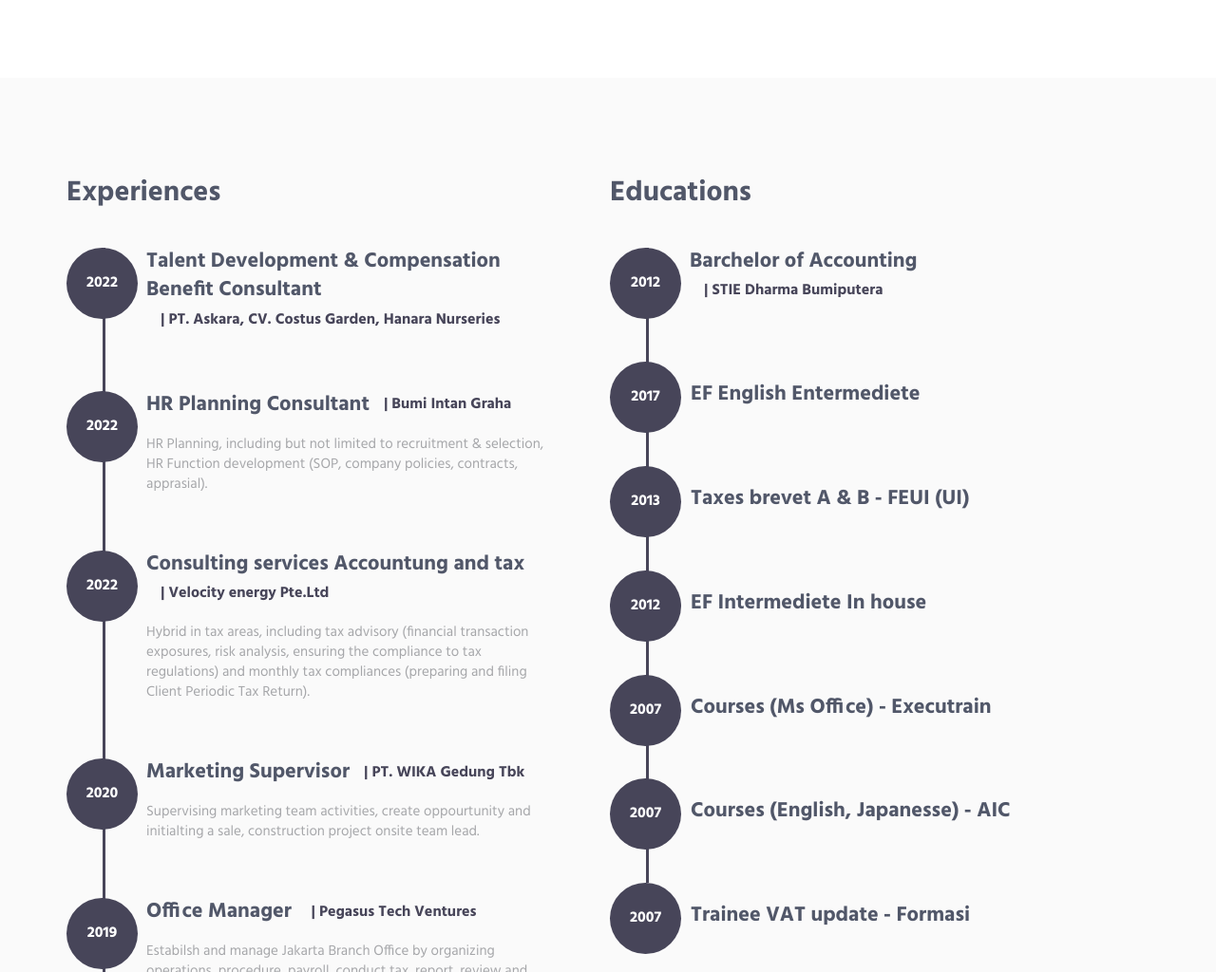
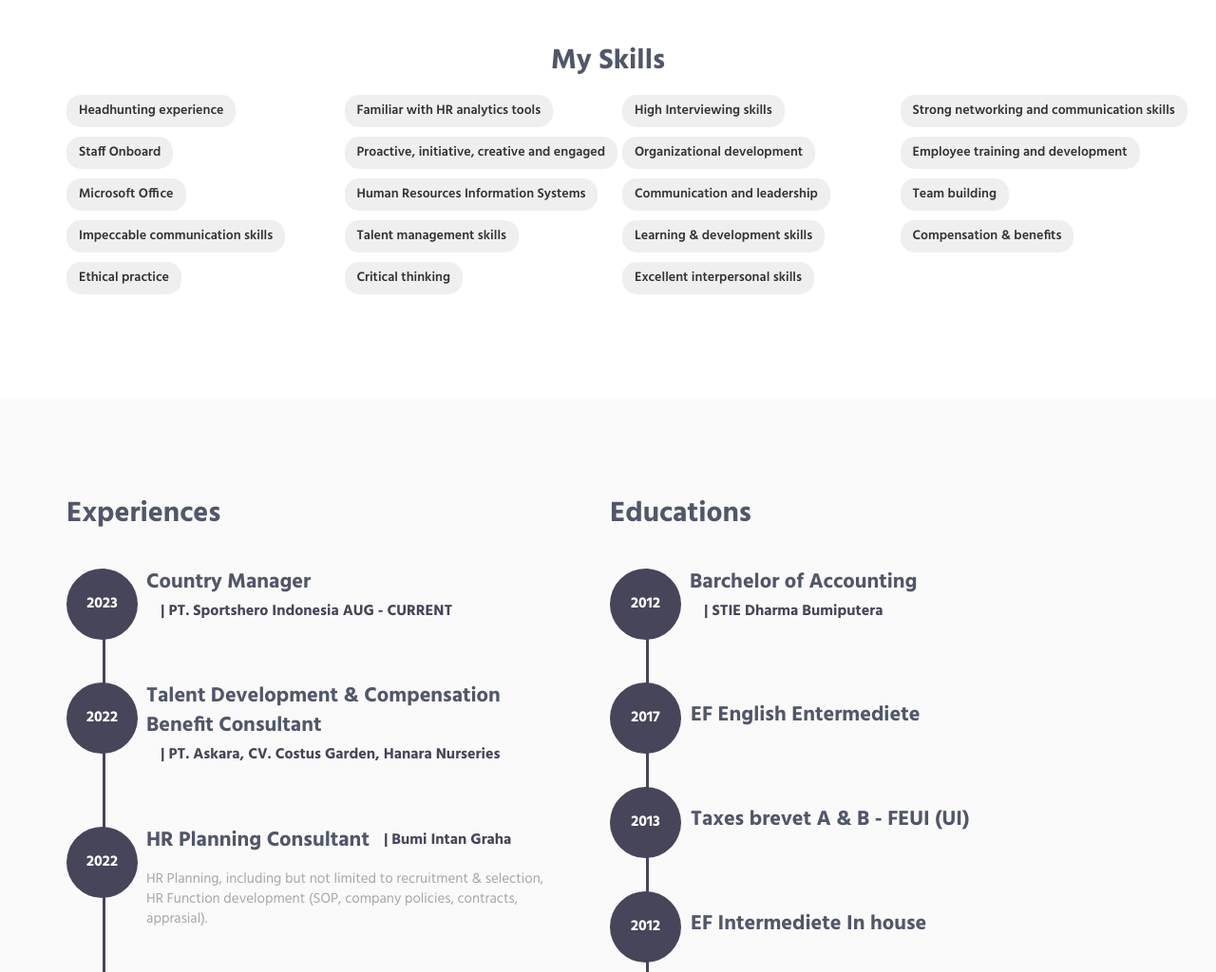
Before and after one commit to Nukyirhamna/personal-profile, a plain HTML site: page index.html in a window 1280 px wide. Shown: the part 1397-2421 px from the top of the page at 95% size. Drawn offline with Linux system fonts and the light colour scheme.

Commit message:
Update index.html

```diff
--- a/index.html
+++ b/index.html
@@ -1,6 +1,7 @@
 <!DOCTYPE html>
 <html lang="en" class="no-js">
 <!-- BEGIN HEAD -->
+
 <head>
   <meta charset="utf-8" />
   <title>Web Profile - Nuky Wahyu Irhamna</title>
@@ -10,29 +11,13 @@
   <meta content="" name="author" />
 
   <!-- GLOBAL MANDATORY STYLES -->
-    <link
-      href="http://fonts.googleapis.com/css?family=Hind:300,400,500,600,700"
-      rel="stylesheet"
-      type="text/css"
-    />
-    <link
-      href="vendor/simple-line-icons/css/simple-line-icons.css"
-      rel="stylesheet"
-      type="text/css"
-    />
-    <link
-      href="vendor/bootstrap/css/bootstrap.min.css"
-      rel="stylesheet"
-      type="text/css"
-    />
+  <link href="http://fonts.googleapis.com/css?family=Hind:300,400,500,600,700" rel="stylesheet" type="text/css" />
+  <link href="vendor/simple-line-icons/css/simple-line-icons.css" rel="stylesheet" type="text/css" />
+  <link href="vendor/bootstrap/css/bootstrap.min.css" rel="stylesheet" type="text/css" />
 
   <!-- PAGE LEVEL PLUGIN STYLES -->
   <link href="css/animate.css" rel="stylesheet" />
-    <link
-      href="vendor/swiper/css/swiper.min.css"
-      rel="stylesheet"
-      type="text/css"
-    />
+  <link href="vendor/swiper/css/swiper.min.css" rel="stylesheet" type="text/css" />
 
   <!-- THEME STYLES -->
   <link href="css/layout.min.css" rel="stylesheet" type="text/css" />
@@ -44,9 +29,11 @@
       position: relative;
       padding: 22px 0;
     }
+
     .timeline-wrapper:last-child:before {
       height: 0;
     }
+
     .timeline-wrapper:before {
       content: "";
       background: #474559;
@@ -65,6 +52,7 @@
       line-height: 75px;
       text-align: center;
     }
+
     .timeline-yr span {
       color: #ffffff;
       font-size: 16px;
@@ -79,6 +67,7 @@
       max-width: 432px;
       margin-left: 6em;
     }
+
     .timeline-info small {
       color: #474559;
       font-size: 16px;
@@ -92,6 +81,7 @@
 <!-- END HEAD -->
 
 <!-- BODY -->
+
 <body id="body" data-spy="scroll" data-target=".header">
   <!--========== HEADER ==========-->
   <header class="header navbar-fixed-top">
@@ -100,12 +90,7 @@
       <div class="container">
         <!-- Brand and toggle get grouped for better mobile display -->
         <div class="menu-container js_nav-item">
-            <button
-              type="button"
-              class="navbar-toggle"
-              data-toggle="collapse"
-              data-target=".nav-collapse"
-            >
+          <button type="button" class="navbar-toggle" data-toggle="collapse" data-target=".nav-collapse">
             <span class="sr-only">Toggle navigation</span>
             <span class="toggle-icon"></span>
           </button>
@@ -127,22 +112,16 @@
                 <a class="nav-item-child nav-item-hover" href="#body">Home</a>
               </li>
               <li class="js_nav-item nav-item">
-                  <a class="nav-item-child nav-item-hover" href="#about"
-                    >About</a
-                  >
+                <a class="nav-item-child nav-item-hover" href="#about">About</a>
               </li>
               <li class="js_nav-item nav-item">
-                  <a class="nav-item-child nav-item-hover" href="#experience"
-                    >Experience</a
-                  >
+                <a class="nav-item-child nav-item-hover" href="#experience">Experience</a>
               </li>
               <li class="js_nav-item nav-item">
                 <a class="nav-item-child nav-item-hover" href="#work">Work</a>
               </li>
               <li class="js_nav-item nav-item">
-                  <a class="nav-item-child nav-item-hover" href="#contact"
-                    >Contact</a
-                  >
+                <a class="nav-item-child nav-item-hover" href="#contact">Contact</a>
               </li>
             </ul>
           </div>
@@ -172,23 +151,16 @@
           <ul class="list-inline">
             <li>
               <h4>My Profesional Account</h4>
-                <a
-                  href="https://www.linkedin.com/in/nukywahyuirhamna/"
-                  class="social-icons"
-                  ><i class="icon-social-linkedin"></i
-                ></a>
+              <a href="https://www.linkedin.com/in/nukywahyuirhamna/" class="social-icons"><i
+                  class="icon-social-linkedin"></i></a>
               <span class="ms-2">LinkedIn</span>
             </li>
           </ul>
         </div>
         <div class="col-sm-6">
           <div class="promo-block-img-wrap">
-              <img
-                class="promo-block-img img-responsive"
-                style="width: 500px"
-                src="img/mockup/ilustration-3.png"
-                align="Avatar"
-              />
+            <img class="promo-block-img img-responsive" style="width: 500px" src="img/mockup/ilustration-3.png"
+              align="Avatar" />
           </div>
         </div>
       </div>
@@ -203,11 +175,7 @@
     <div class="container content-lg">
       <div class="row">
         <div class="col-sm-5 sm-margin-b-60">
-            <img
-              class="full-width img-responsive"
-              src="img/500x700/foto-02.jpg"
-              alt="Image"
-            />
+          <img class="full-width img-responsive" src="img/500x700/foto-02.jpg" alt="Image" />
         </div>
         <div class="col-sm-7">
           <div class="section-seperator margin-b-50">
@@ -215,18 +183,18 @@
               <div class="margin-b-20">
                 <h2>About Me</h2>
                 <p>
-                    I'm a highly motivated and result driven manager, proud with
-                    my cash flow monitoring’s skill, and good in administration
-                    parts. Having the ability to handle complex assignment
-                    effectively, efficiently, and have the confidence to work as
-                    part of a team or in dependently.
+                  I am a HR Manager specialist who has 5+ experience in
+                  recruiting new employees according to specifications,
+                  retaining current employees and developing recruitment
+                  strategies, implementing systems for managing staff
+                  benefits, Team building, communication, and leadership skills
+                  help me find ways to get to know someone’s personality
+                  before recruiting.
+
                 </p>
               </div>
-                <a
-                  href="https://drive.google.com/drive/folders/1CEFcLoV3drBkdzR6GaZqG8kL62eNv7-Z"
-                  class="btn-theme btn-theme-md btn-default-bg text-uppercase"
-                  >Download my full CV and references</a
-                >
+              <a href="https://drive.google.com/drive/folders/1CEFcLoV3drBkdzR6GaZqG8kL62eNv7-Z"
+                class="btn-theme btn-theme-md btn-default-bg text-uppercase">Download my full CV and references</a>
             </div>
           </div>
 
@@ -238,11 +206,7 @@
               <span class="color-heading pull-right">95%</span>
             </h5>
             <div class="progress">
-                <div
-                  class="progress-bar bg-color-base"
-                  role="progressbar"
-                  data-width="95"
-                ></div>
+              <div class="progress-bar bg-color-base" role="progressbar" data-width="95"></div>
             </div>
           </div>
           <div class="progress-box">
@@ -251,11 +215,7 @@
               <span class="color-heading pull-right">96%</span>
             </h5>
             <div class="progress">
-                <div
-                  class="progress-bar bg-color-base"
-                  role="progressbar"
-                  data-width="96"
-                ></div>
+              <div class="progress-bar bg-color-base" role="progressbar" data-width="96"></div>
             </div>
           </div>
           <div class="progress-box">
@@ -263,11 +223,7 @@
               Comunication <span class="color-heading pull-right">98%</span>
             </h5>
             <div class="progress">
-                <div
-                  class="progress-bar bg-color-base"
-                  role="progressbar"
-                  data-width="98"
-                ></div>
+              <div class="progress-bar bg-color-base" role="progressbar" data-width="98"></div>
             </div>
           </div>
           <div class="progress-box">
@@ -276,11 +232,7 @@
               <span class="color-heading pull-right">91%</span>
             </h5>
             <div class="progress">
-                <div
-                  class="progress-bar bg-color-base"
-                  role="progressbar"
-                  data-width="91"
-                ></div>
+              <div class="progress-bar bg-color-base" role="progressbar" data-width="91"></div>
             </div>
           </div>
           <div class="progress-box">
@@ -288,11 +240,7 @@
               Management <span class="color-heading pull-right">98%</span>
             </h5>
             <div class="progress">
-                <div
-                  class="progress-bar bg-color-base"
-                  role="progressbar"
-                  data-width="98"
-                ></div>
+              <div class="progress-bar bg-color-base" role="progressbar" data-width="98"></div>
             </div>
           </div>
           <div class="progress-box">
@@ -301,15 +249,78 @@
               <span class="color-heading pull-right">97%</span>
             </h5>
             <div class="progress">
-                <div
-                  class="progress-bar bg-color-base"
-                  role="progressbar"
-                  data-width="97"
-                ></div>
+              <div class="progress-bar bg-color-base" role="progressbar" data-width="97"></div>
             </div>
           </div>
           <!-- End Progress Box -->
         </div>
+      </div>
+
+      <div class="row">
+        <h2 class="text-center" style="margin-top: 40px">My Skills</h2>
+        <div class="col-sm-3" style="margin-bottom: 1rem;">
+          <button class="btn btn-label-secondary" style="border-radius: 15px; font-weight: 600;">Headhunting experience</button>
+        </div>
+        <div class="col-sm-3" style="margin-bottom: 1rem;">
+          <button class="btn btn-label-secondary" style="border-radius: 15px; font-weight: 600;">Familiar with HR analytics tools</button>
+        </div>
+        <div class="col-sm-3" style="margin-bottom: 1rem;">
+          <button class="btn btn-label-secondary" style="border-radius: 15px; font-weight: 600;">High Interviewing skills</button>
+        </div>
+        <div class="col-sm-3" style="margin-bottom: 1rem;">
+          <button class="btn btn-label-secondary" style="border-radius: 15px; font-weight: 600;">Strong networking and communication
+skills</button>
+        </div>
+        <div class="col-sm-3" style="margin-bottom: 1rem;">
+          <button class="btn btn-label-secondary" style="border-radius: 15px; font-weight: 600;">Staff Onboard</button>
+        </div>
+        <div class="col-sm-3" style="margin-bottom: 1rem;">
+          <button class="btn btn-label-secondary" style="border-radius: 15px; font-weight: 600;">Proactive, initiative, creative and
+engaged
+</button>
+        </div>
+        <div class="col-sm-3" style="margin-bottom: 1rem;">
+          <button class="btn btn-label-secondary" style="border-radius: 15px; font-weight: 600;">Organizational development</button>
+        </div>
+        <div class="col-sm-3" style="margin-bottom: 1rem;">
+          <button class="btn btn-label-secondary" style="border-radius: 15px; font-weight: 600;">Employee training and development
+</button>
+        </div>
+        <div class="col-sm-3" style="margin-bottom: 1rem;">
+          <button class="btn btn-label-secondary" style="border-radius: 15px; font-weight: 600;">Microsoft Office</button>
+        </div>
+        <div class="col-sm-3" style="margin-bottom: 1rem;">
+          <button class="btn btn-label-secondary" style="border-radius: 15px; font-weight: 600;">Human Resources Information Systems</button>
+        </div>
+        <div class="col-sm-3" style="margin-bottom: 1rem;">
+          <button class="btn btn-label-secondary" style="border-radius: 15px; font-weight: 600;">Communication and leadership</button>
+        </div>
+        <div class="col-sm-3" style="margin-bottom: 1rem;">
+          <button class="btn btn-label-secondary" style="border-radius: 15px; font-weight: 600;">Team building</button>
+        </div>
+        <div class="col-sm-3" style="margin-bottom: 1rem;">
+          <button class="btn btn-label-secondary" style="border-radius: 15px; font-weight: 600;">Impeccable communication skills</button>
+        </div>
+        <div class="col-sm-3" style="margin-bottom: 1rem;">
+          <button class="btn btn-label-secondary" style="border-radius: 15px; font-weight: 600;">Talent management skills</button>
+        </div>
+        <div class="col-sm-3" style="margin-bottom: 1rem;">
+          <button class="btn btn-label-secondary" style="border-radius: 15px; font-weight: 600;">Learning & development skills
+</button>
+        </div>
+        <div class="col-sm-3" style="margin-bottom: 1rem;">
+          <button class="btn btn-label-secondary" style="border-radius: 15px; font-weight: 600;">Compensation & benefits</button>
+        </div>
+        <div class="col-sm-3" style="margin-bottom: 1rem;">
+          <button class="btn btn-label-secondary" style="border-radius: 15px; font-weight: 600;">Ethical practice</button>
+        </div>
+        <div class="col-sm-3" style="margin-bottom: 1rem;">
+          <button class="btn btn-label-secondary" style="border-radius: 15px; font-weight: 600;">Critical thinking</button>
+        </div>
+        <div class="col-sm-3" style="margin-bottom: 1rem;">
+          <button class="btn btn-label-secondary" style="border-radius: 15px; font-weight: 600;">Excellent interpersonal skills</button>
+        </div>
+
       </div>
       <!--// end row -->
     </div>
@@ -327,13 +338,25 @@
             <div class="timeline">
               <div class="timeline-wrapper">
                 <div class="timeline-yr">
+                  <span>2023</span>
+                </div>
+                <div class="timeline-info">
+                  <h3>
+                    Country Manager
+                    <small>| PT. Sportshero Indonesia AUG - CURRENT
+                    </small>
+                  </h3>
+                </div>
+              </div>
+
+              <div class="timeline-wrapper">
+                <div class="timeline-yr">
                   <span>2022</span>
                 </div>
                 <div class="timeline-info">
                   <h3>
                     Talent Development & Compensation Benefit Consultant
-                      <small
-                        >| PT. Askara, CV. Costus Garden, Hanara Nurseries
+                    <small>| PT. Askara, CV. Costus Garden, Hanara Nurseries
                     </small>
                   </h3>
                 </div>
@@ -361,9 +384,7 @@
                 </div>
                 <div class="timeline-info">
                   <h3>
-                      Consulting services Accountung and tax<small
-                        >| Velocity energy Pte.Ltd</small
-                      >
+                    Consulting services Accountung and tax<small>| Velocity energy Pte.Ltd</small>
                   </h3>
                   <p>
                     Hybrid in tax areas, including tax advisory (financial
@@ -567,12 +588,8 @@
           </div>
         </div>
         <div class="col-md-3 col-sm-6 md-margin-b-4">
-            <div
-              class="service bg-color-base wow zoomIn"
-              data-height="height"
-              data-wow-duration=".3"
-              data-wow-delay=".1s"
-            >
+          <div class="service bg-color-base wow zoomIn" data-height="height" data-wow-duration=".3"
+            data-wow-delay=".1s">
             <div class="service-element">
               <i class="service-icon color-white icon-screen-tablet"></i>
             </div>
@@ -680,11 +697,7 @@
   <!-- End Clients -->
 
   <!-- Promo Banner -->
-    <div
-      class="promo-banner parallax-window"
-      data-parallax="scroll"
-      data-image-src="img/1920x1080/01.jpg"
-    >
+  <div class="promo-banner parallax-window" data-parallax="scroll" data-image-src="img/1920x1080/01.jpg">
     <div class="container-sm content-lg">
       <h2 class="promo-banner-title">Let's Work Together</h2>
       <!-- <p class="promo-banner-text">
@@ -712,7 +725,9 @@
         <div class="row">
           <div class="col-md-4 col-xs-6 md-margin-b-30">
             <h4>Residence</h4>
-              <a href="#">Tajur - Kota Bogor 16137</a>
+            <a href="#">Komplek Kehutanan Muarasari tajur kota bogor
+              selatan 16137
+            </a>
           </div>
           <div class="col-md-4 col-xs-6 md-margin-b-30">
             <h4>Personal Phone</h4>
@@ -753,34 +768,23 @@
   <!-- CORE PLUGINS -->
   <script src="vendor/jquery.min.js" type="text/javascript"></script>
   <script src="vendor/jquery-migrate.min.js" type="text/javascript"></script>
-    <script
-      src="vendor/bootstrap/js/bootstrap.min.js"
-      type="text/javascript"
-    ></script>
+  <script src="vendor/bootstrap/js/bootstrap.min.js" type="text/javascript"></script>
 
   <!-- PAGE LEVEL PLUGINS -->
   <script src="vendor/jquery.easing.js" type="text/javascript"></script>
   <script src="vendor/jquery.back-to-top.js" type="text/javascript"></script>
-    <script
-      src="vendor/jquery.smooth-scroll.js"
-      type="text/javascript"
-    ></script>
+  <script src="vendor/jquery.smooth-scroll.js" type="text/javascript"></script>
   <script src="vendor/jquery.wow.min.js" type="text/javascript"></script>
   <script src="vendor/jquery.parallax.min.js" type="text/javascript"></script>
   <script src="vendor/jquery.appear.js" type="text/javascript"></script>
-    <script
-      src="vendor/swiper/js/swiper.jquery.min.js"
-      type="text/javascript"
-    ></script>
+  <script src="vendor/swiper/js/swiper.jquery.min.js" type="text/javascript"></script>
 
   <!-- PAGE LEVEL SCRIPTS -->
   <script src="js/layout.min.js" type="text/javascript"></script>
-    <script
-      src="js/components/progress-bar.min.js"
-      type="text/javascript"
-    ></script>
+  <script src="js/components/progress-bar.min.js" type="text/javascript"></script>
   <script src="js/components/swiper.min.js" type="text/javascript"></script>
   <script src="js/components/wow.min.js" type="text/javascript"></script>
 </body>
 <!-- END BODY -->
+
 </html>
```
Lines whose indentation alone changed are shown as unchanged.
